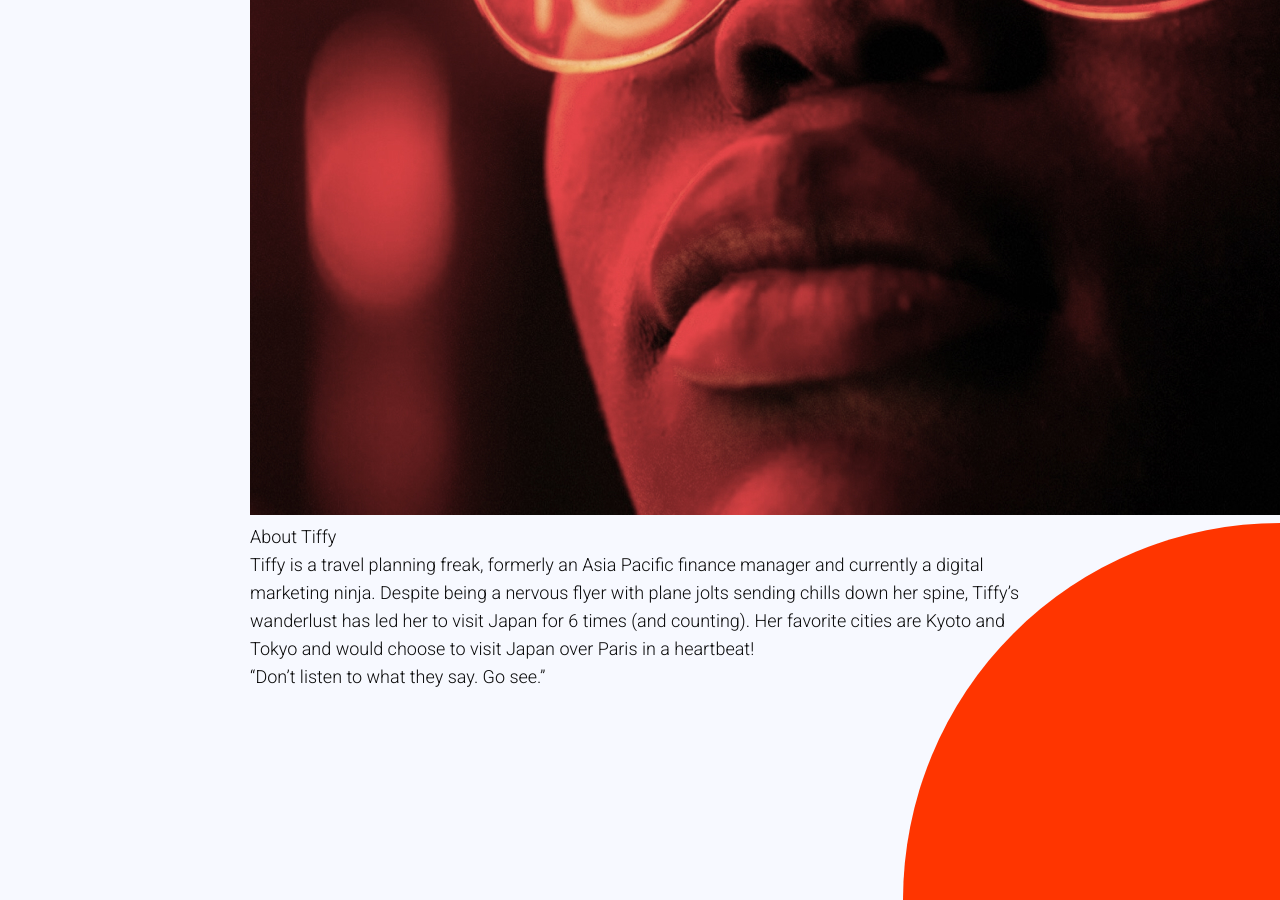
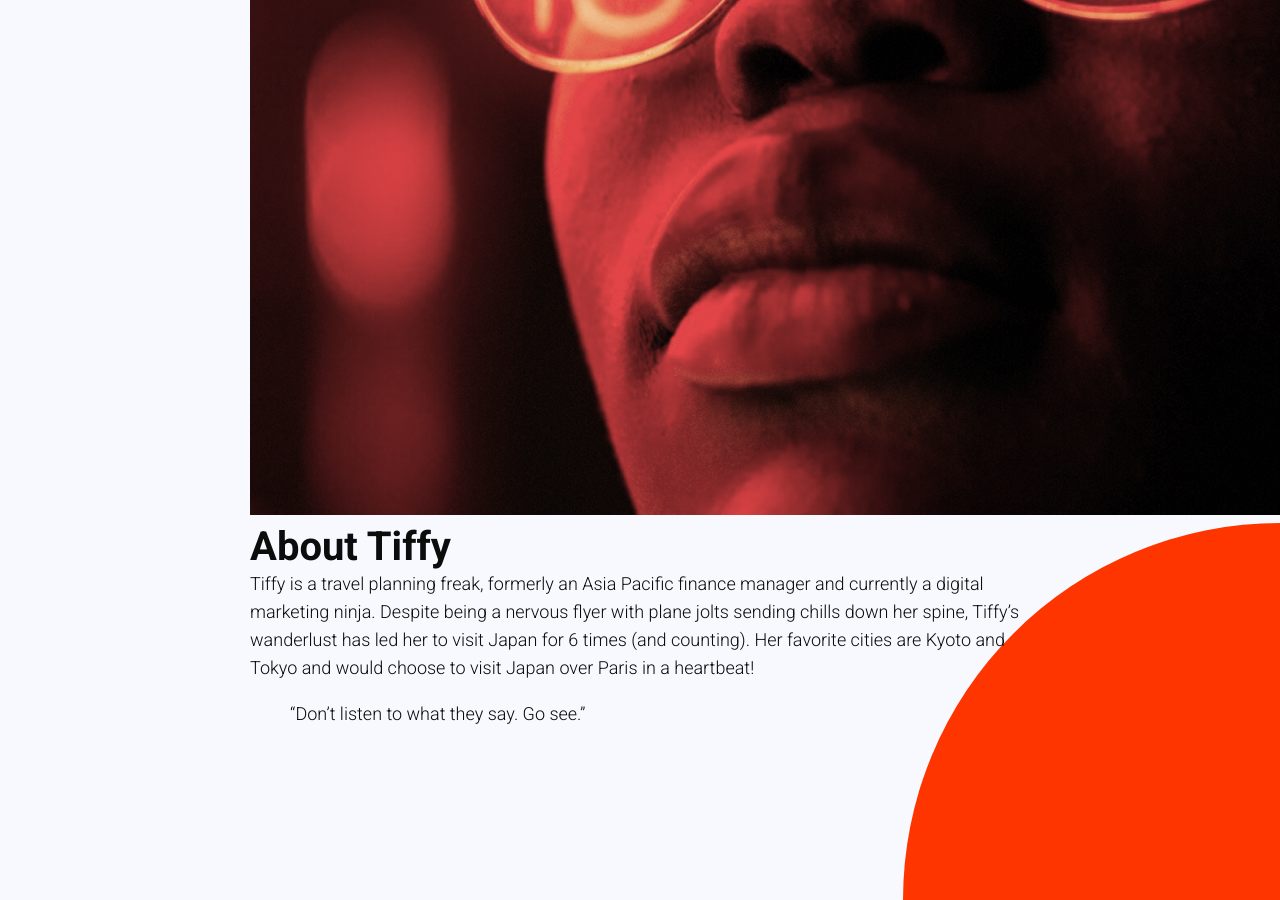
Before and after one commit to williamsandrewjacob/anightinjapan, a Jekyll site: the page built from about.markdown, in a window 1280 px wide and 900 px high, scrolled down 563 px. Built offline with Jekyll 4.4.1, drawn with Linux system fonts in a browser that asks for light colours.

```diff
--- a/about.markdown
+++ b/about.markdown
@@ -6,8 +6,8 @@ layout: default
 
 ![about.jpg](/uploads/about.jpg)
 
-About Tiffy
+## About Tiffy
 
 Tiffy is a travel planning freak, formerly an Asia Pacific finance manager and currently a digital marketing ninja. Despite being a nervous flyer with plane jolts sending chills down her spine, Tiffy's wanderlust has led her to visit Japan for 6 times (and counting). Her favorite cities are Kyoto and Tokyo and would choose to visit Japan over Paris in a heartbeat!
 
-"Don't listen to what they say. Go see."
+> "Don't listen to what they say. Go see."
```
